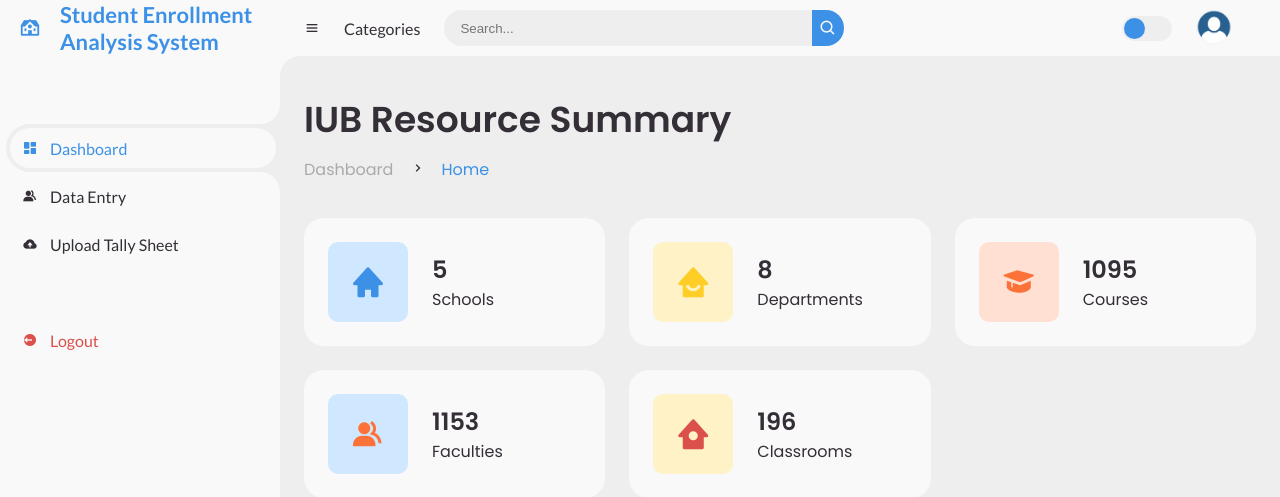
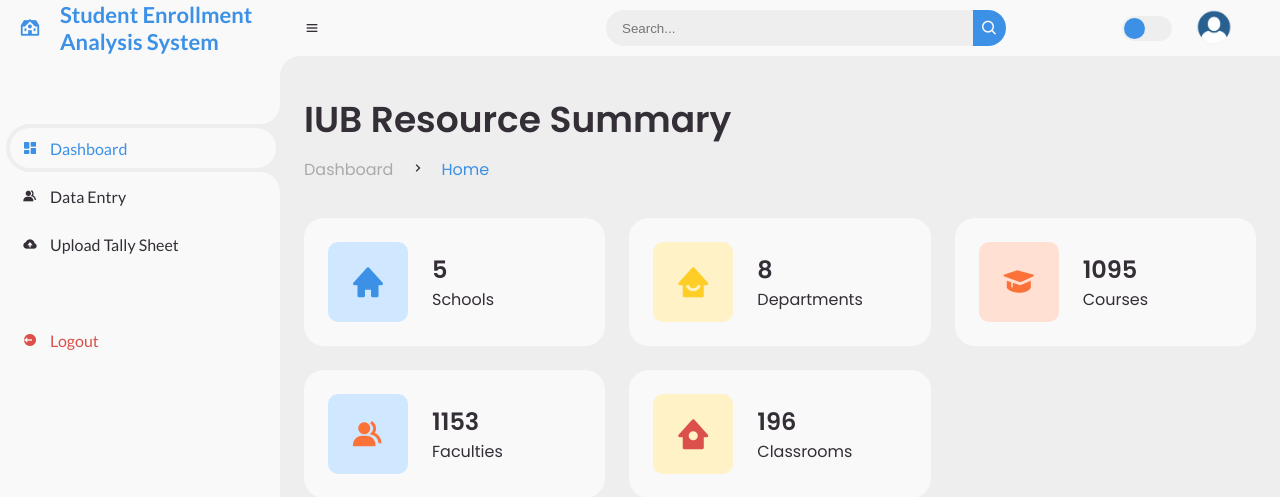
Before and after one commit to topurayhan007/Database-Project, a Django app: page /seas/dashboard in a window 1280 px wide. Shown: the top 497 px of the page. Run offline with Django 3.2, Linux system fonts and the light colour scheme; data comes from the database, SQL or seed files in the repository.

Commit message:
changed the dashboard a bit

```diff
--- a/Student Enrollment Analysis System/seas/templates/dashboard.html
+++ b/Student Enrollment Analysis System/seas/templates/dashboard.html
@@ -73,8 +73,8 @@
 		<!-- NAVBAR -->
 		<nav>
 			<i class='bx bx-menu' ></i>
-			<a href="#" class="nav-link">Categories</a>
-			<form action="#">
+			<a href="#" class="nav-link"> </a>
+			<form action="#"  style="margin-left: 25%;">
 				<div class="form-input">
 					<input type="search" placeholder="Search...">
 					<button type="submit" class="search-btn"><i class='bx bx-search' ></i></button>
```
